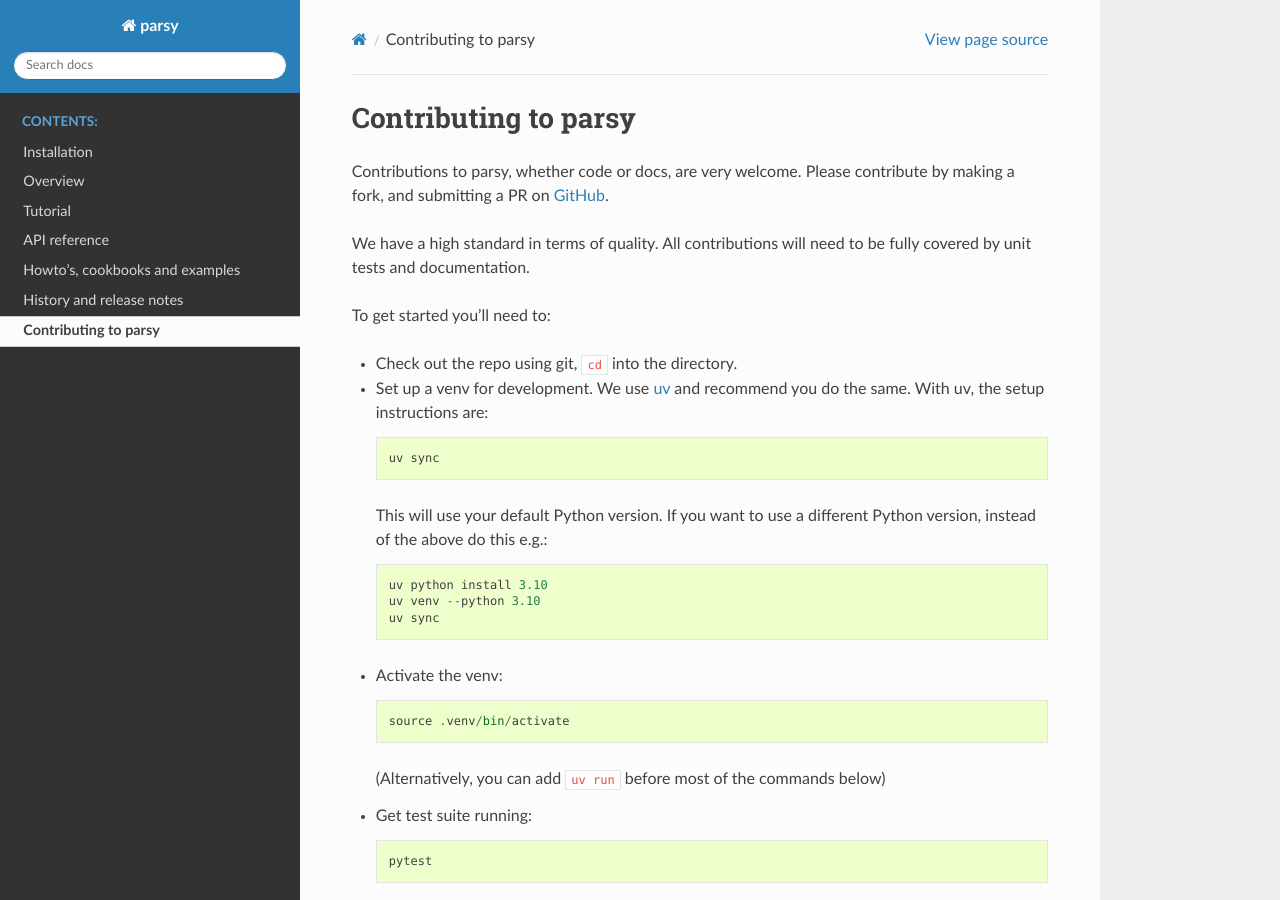
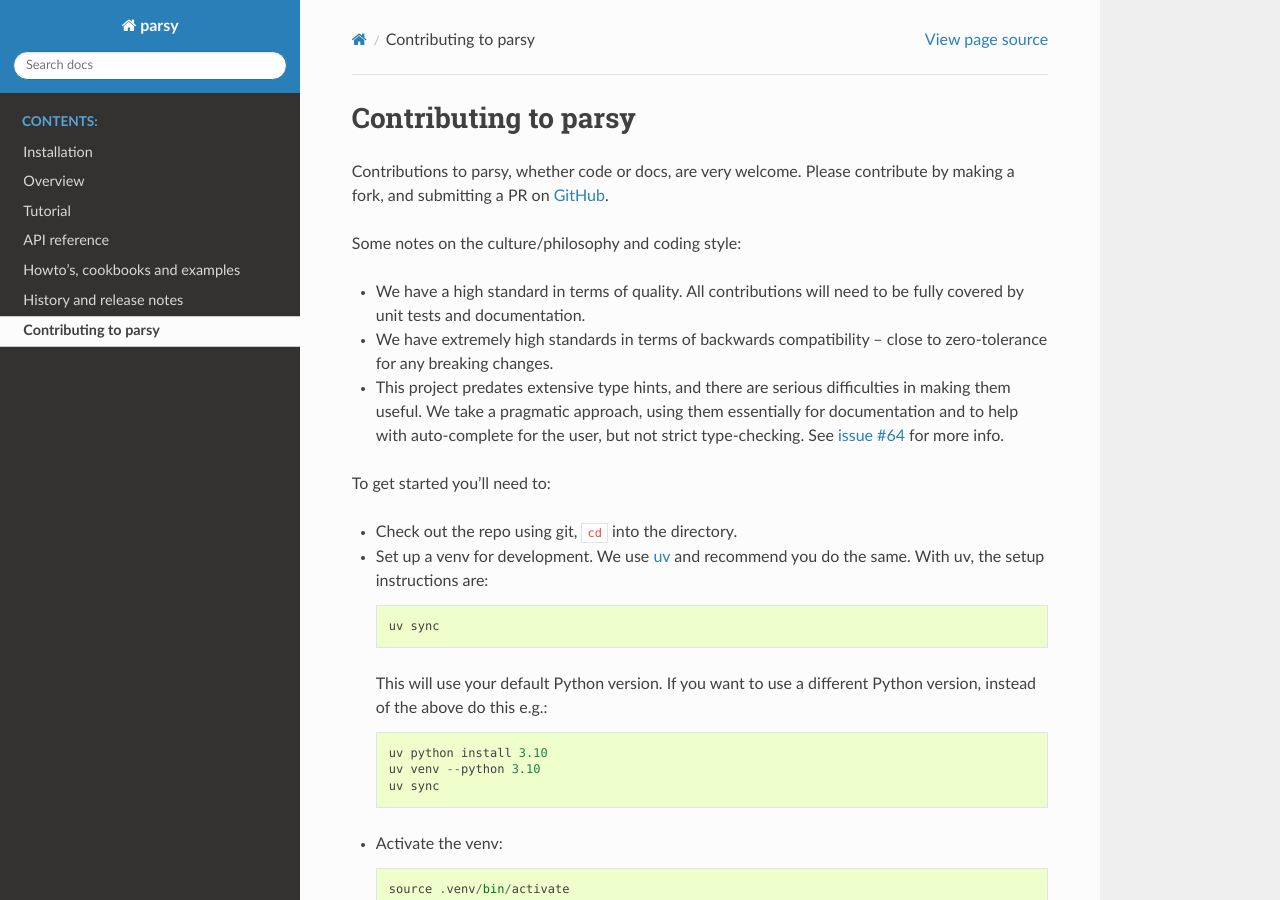
Before and after one commit to python-parsy/parsy, a Sphinx documentation site: the page built from docs/contributing.rst, in a window 1280 px wide and 900 px high. Built offline with Sphinx 7.4.7 and the Read the Docs theme 3.1.0, drawn with Linux system fonts in a browser that asks for light colours.

Commit message:
Docs on coding style/contributions

```diff
--- a/docs/contributing.rst
+++ b/docs/contributing.rst
@@ -5,8 +5,19 @@
 contribute by making a fork, and submitting a PR on `GitHub
 <https://github.com/python-parsy/parsy>`_.
 
-We have a high standard in terms of quality. All contributions will need to be
-fully covered by unit tests and documentation.
+Some notes on the culture/philosophy and coding style:
+
+- We have a high standard in terms of quality. All contributions will need to be
+  fully covered by unit tests and documentation.
+
+- We have extremely high standards in terms of backwards compatibility – close
+  to zero-tolerance for any breaking changes.
+
+- This project predates extensive type hints, and there are serious difficulties
+  in making them useful. We take a pragmatic approach, using them essentially
+  for documentation and to help with auto-complete for the user, but not strict
+  type-checking. See `issue #64
+  <https://github.com/python-parsy/parsy/issues/64>`__ for more info.
 
 To get started you’ll need to:
 
```
